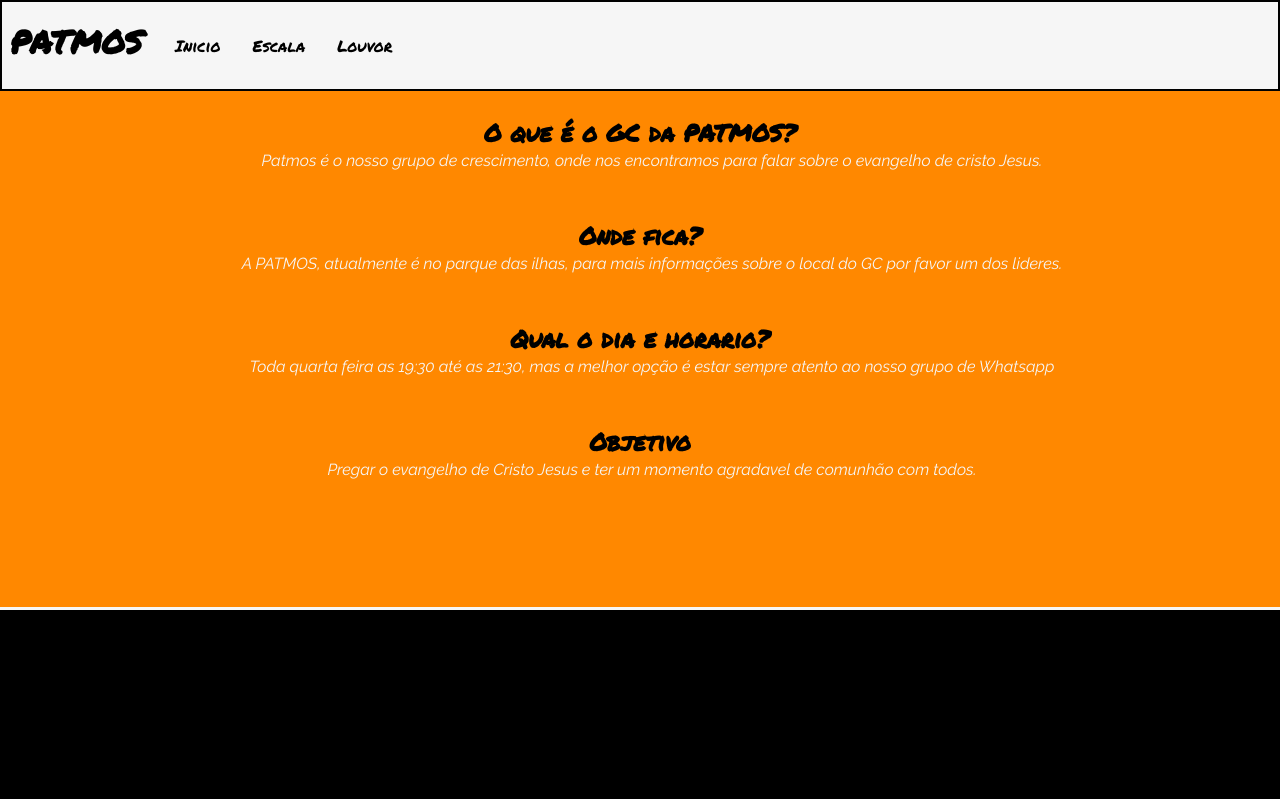
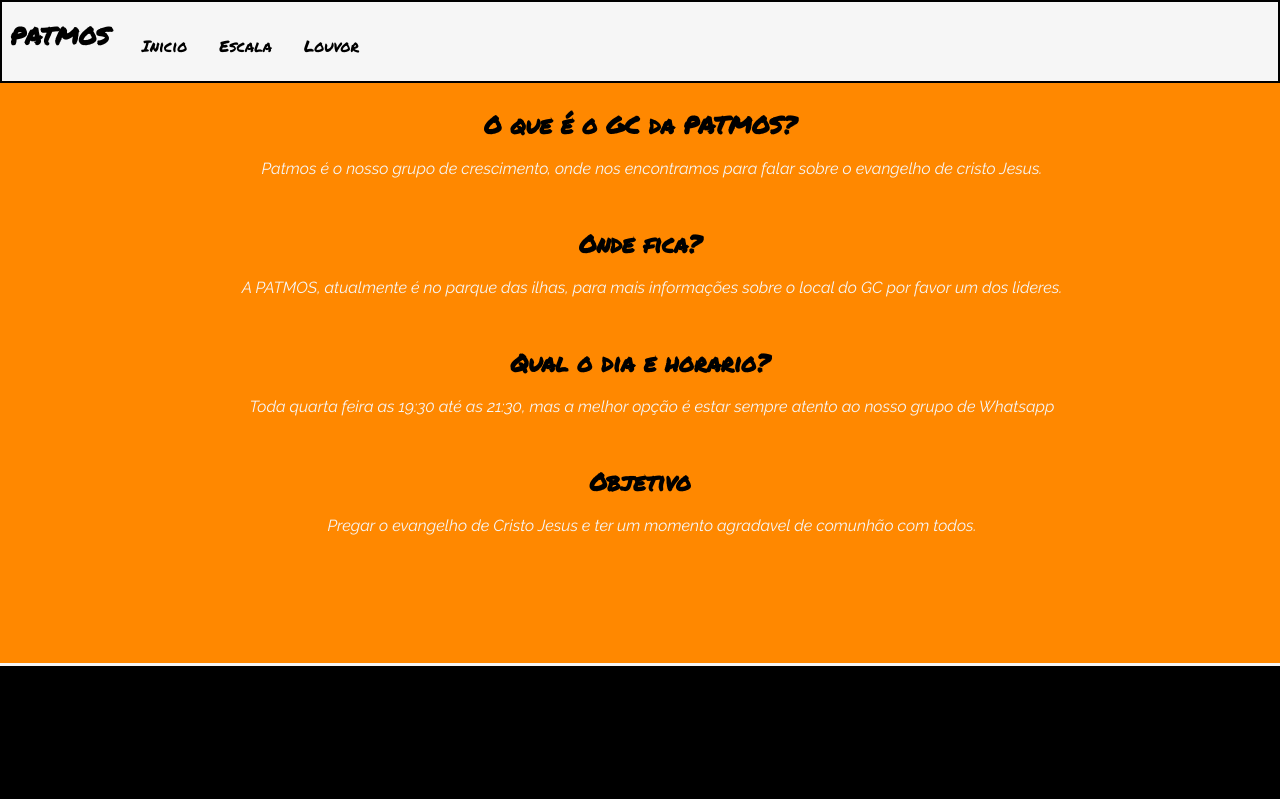
Before and after one commit to PabloToledoGit/PATMOS, a plain HTML site: page index.html in a window 1280 px wide. Shown: the top 799 px of the page. Drawn offline with Linux system fonts and the light colour scheme.

Commit message:
ajustando 2

```diff
--- a/styles.css
+++ b/styles.css
@@ -53,8 +53,9 @@ body{
 .cabecalho__nav__titulo{
 
     font-family: 'Permanent Marker', cursive;
-    font-size: 2rem;
+    font-size: 1.5rem;
     color: var(--cor-da-fonte);
+
 
 
 }
@@ -75,6 +76,7 @@ body{
     flex-direction: column;
     justify-content: center;
     align-items: center;
+    gap: 1rem;
 
 
 }
@@ -84,6 +86,7 @@ body{
     color: var(--cor-da-borda);
     margin-left: 1.5rem;
     font-family: 'Raleway', sans-serif;
+
 
 }
 
```
